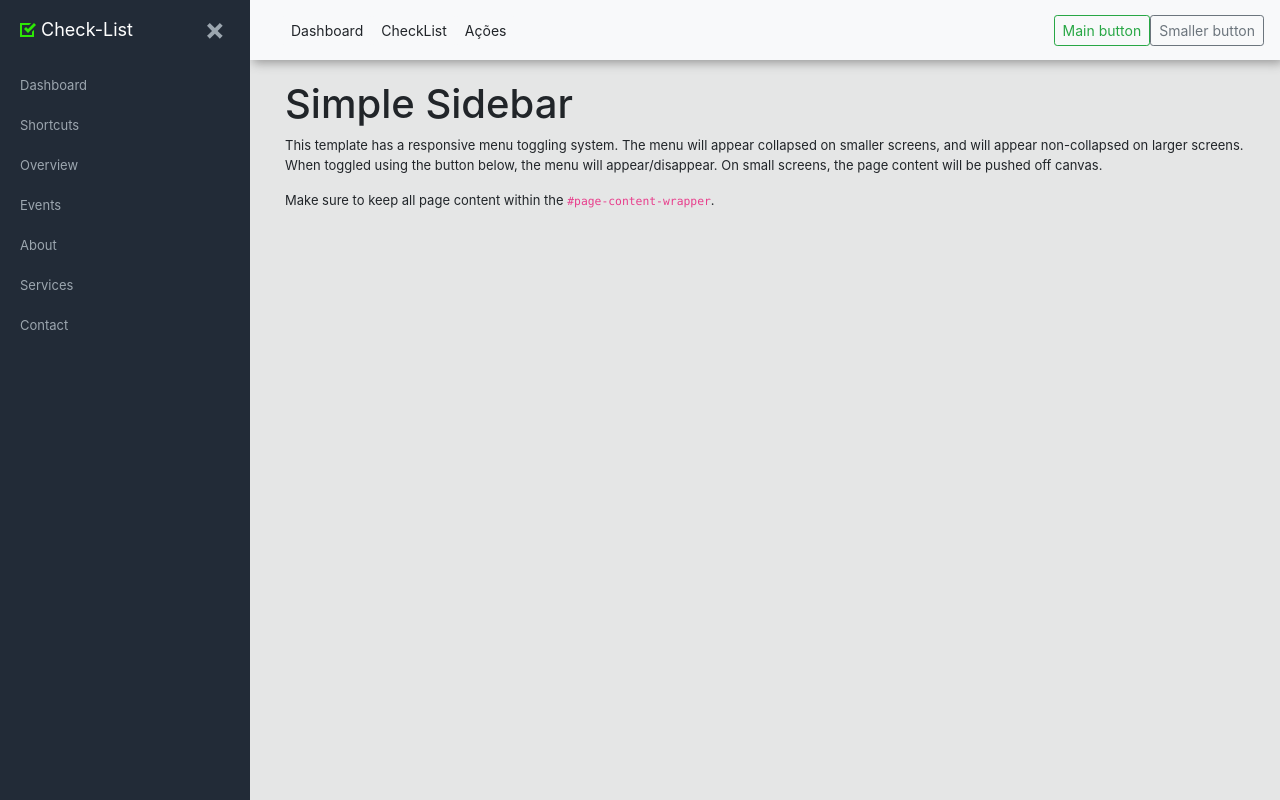
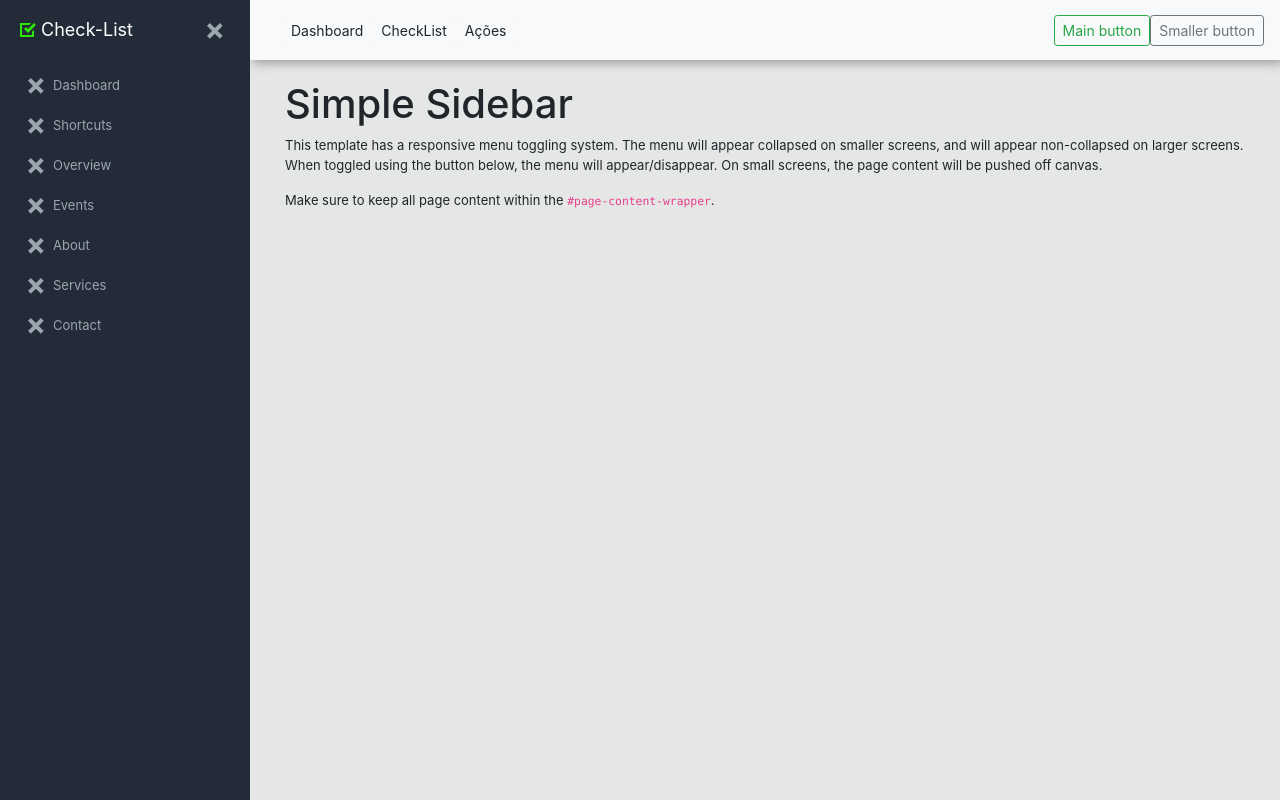
Before and after one commit to SystemsBeyond/checklist, a plain HTML site: page index.html in a window 1280 px wide. Drawn offline with Linux system fonts and the light colour scheme.

Commit message:
2018-03-06

```diff
--- a/index.html
+++ b/index.html
@@ -28,36 +28,66 @@
                         </div>
                     </div>
                 </li>
-                <li>
-                    <a href="#">Dashboard</a>
+                <li class="gui-folder">
+                    <a href="#">
+                        <div class="gui-icon">
+                            <img src="libraries/svg/x_with_16.svg">
+                        </div>
+                        <span class="title">Dashboard</span>
+                    </a>
                 </li>
-                <li>
-                    <a href="#">Shortcuts</a>
+                <li class="gui-folder">
+                    <a href="#">
+                        <div class="gui-icon">
+                            <img src="libraries/svg/x_with_16.svg">
+                        </div>
+                        <span class="title">Shortcuts</span>
+                    </a>
                 </li>
-                <li>
-                    <a href="#">Overview</a>
+                <li class="gui-folder">
+                    <a href="#">
+                        <div class="gui-icon">
+                            <img src="libraries/svg/x_with_16.svg">
+                        </div>
+                        <span class="title">Overview</span>
+                    </a>
                 </li>
-                <li>
-                    <a href="#">Events</a>
+                <li class="gui-folder">
+                    <a href="#">
+                        <div class="gui-icon">
+                            <img src="libraries/svg/x_with_16.svg">
+                        </div>
+                        <span class="title">Events</span>
+                    </a>
                 </li>
-                <li>
-                    <a href="#">About</a>
+                <li class="gui-folder">
+                    <a href="#">
+                        <div class="gui-icon">
+                            <img src="libraries/svg/x_with_16.svg">
+                        </div>
+                        <span class="title">About</span>
+                    </a>
                 </li>
-                <li>
-                    <a href="#">Services</a>
+                <li class="gui-folder">
+                    <a href="#">
+                        <div class="gui-icon">
+                            <img src="libraries/svg/x_with_16.svg">
+                        </div>
+                        <span class="title">Services</span>
+                    </a>
                 </li>
-                <li>
-                    <a href="#">Contact</a>
+                <li class="gui-folder">
+                    <a href="#">
+                        <div class="gui-icon">
+                            <img src="libraries/svg/x_with_16.svg">
+                        </div>
+                        <span class="title">Contact</span>
+                    </a>
                 </li>
             </ul>
         </div>
-        <!-- /#sidebar-wrapper -->
-        <!--<div class="nav-top">
-            teste
-        </div>
-        <div class="nav-info">
-            teste
-        </div>-->
+
+        <!-- /#navbar -->
         <nav class="navbar navbar-expand-lg navbar-light bg-light nav-top">
             <a class="navbar-brand" href="#"><span class="navbar-toggler-icon"></span></a>
 
@@ -75,28 +105,6 @@
             </form>
 
         </nav>
-        <!--<nav class="navbar navbar-light bg-light">
-            <a class="navbar-brand" href="#">
-                <span class="navbar-toggler-icon"></span>
-                <form class="form-inline">
-                    <span class="navbar-toggler-icon"></span>
-                    <button class="btn btn-sm btn-outline-success" type="button">Dashboard</button>
-                    <button class="btn btn-sm btn-outline-secondary" type="button">Smaller button</button>
-                </form>
-            </a>
-            <div class="collapse navbar-collapse" id="navbarNav">
-
-                        <button class="btn btn-sm btn-outline-secondary" type="button">Smaller button</button>
-
-            </div>
-            <form class="form-inline">
-                <button class="btn btn-outline-success" type="button">Main button</button>
-                <button class="btn btn-sm btn-outline-secondary" type="button">Smaller button</button>
-            </form>
-        </nav> -->
-        <!--<nav class="navbar navbar-light bg-light nav-top">
-            teste
-        </nav> -->
 
         <!-- Page Content -->
         <div id="page-content-wrapper">
@@ -120,18 +128,14 @@
             $('#menu-toggle').hide();
             $('.navbar-toggler-icon').hide();
         });
-        /*$("#menu-toggle").click(function(e) {
-            e.preventDefault();
-            $("#wrapper").toggleClass("toggled");
-            $('#menu-toggle').hide();
-            $('.navbar-toggler-icon').hide();
-        });*/
+
         $(".fecha").click(function(e) {
             e.preventDefault();
             $("#wrapper").toggleClass("toggled");
             $('#menu-toggle').show();
             $('.navbar-toggler-icon').show();
         });
+
         $(".navbar-toggler-icon").click(function(e) {
             e.preventDefault();
             $("#wrapper").toggleClass("toggled");
--- a/libraries/css/checklist/checklist.css
+++ b/libraries/css/checklist/checklist.css
@@ -100,6 +100,33 @@ body
   background: none;
 }
 
+/*menu */
+.sidebar-nav li .title {
+    position: relative;
+    display: block;
+    padding-left: 6px;
+    white-space: nowrap;
+    overflow: hidden;
+}
+
+.sidebar-nav>li>a .title {
+    margin-left: 27px;
+}
+
+.sidebar-nav li .gui-folder > a {
+    cursor: pointer;
+}
+
+.gui-icon {
+    position: absolute;
+    left: 8px;
+    width: 40px;
+    height: 40px;
+    overflow: hidden;
+    border-radius: 999px;
+    transition: all 0.15s lienar;
+}
+
 @media(min-width:768px) {
   #wrapper {
     padding-left: 0;
```
